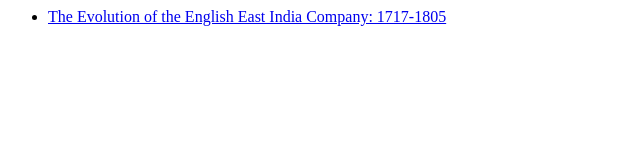
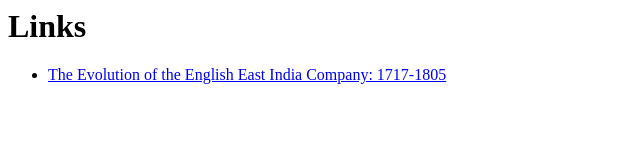
Before and after one commit to badger2013/personal-site, a plain HTML site: page index.html in a window 1280 px wide. Shown: the whole page, without its empty margins (0-640 px from the left). Drawn offline with Linux system fonts and the light colour scheme.

Commit message:
Add title

```diff
--- a/index.html
+++ b/index.html
@@ -5,6 +5,7 @@
 </head>
 
 <body>
+    <h1>Links</h1>
     <ul>
         <li><a href="docs/thesis.pdf">The Evolution of the English East India Company: 1717-1805</a></li>
     </ul>
```
